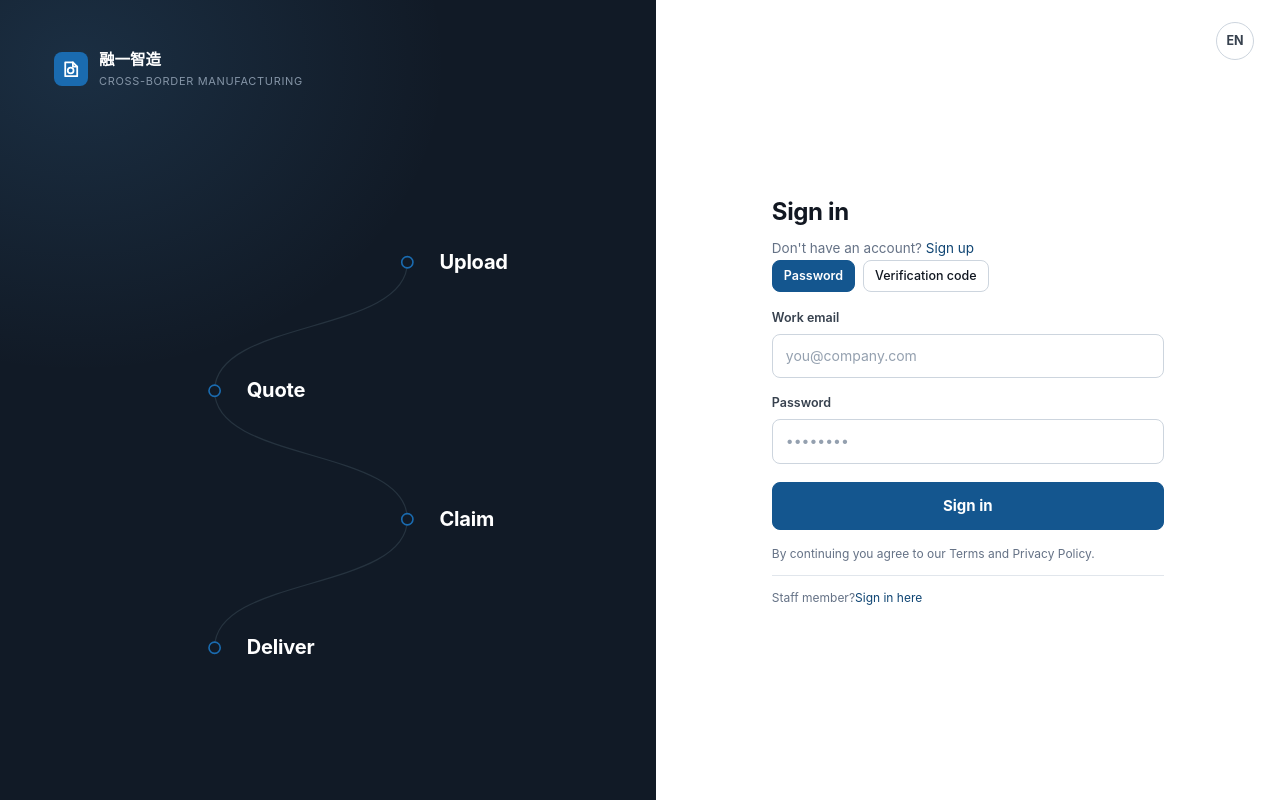
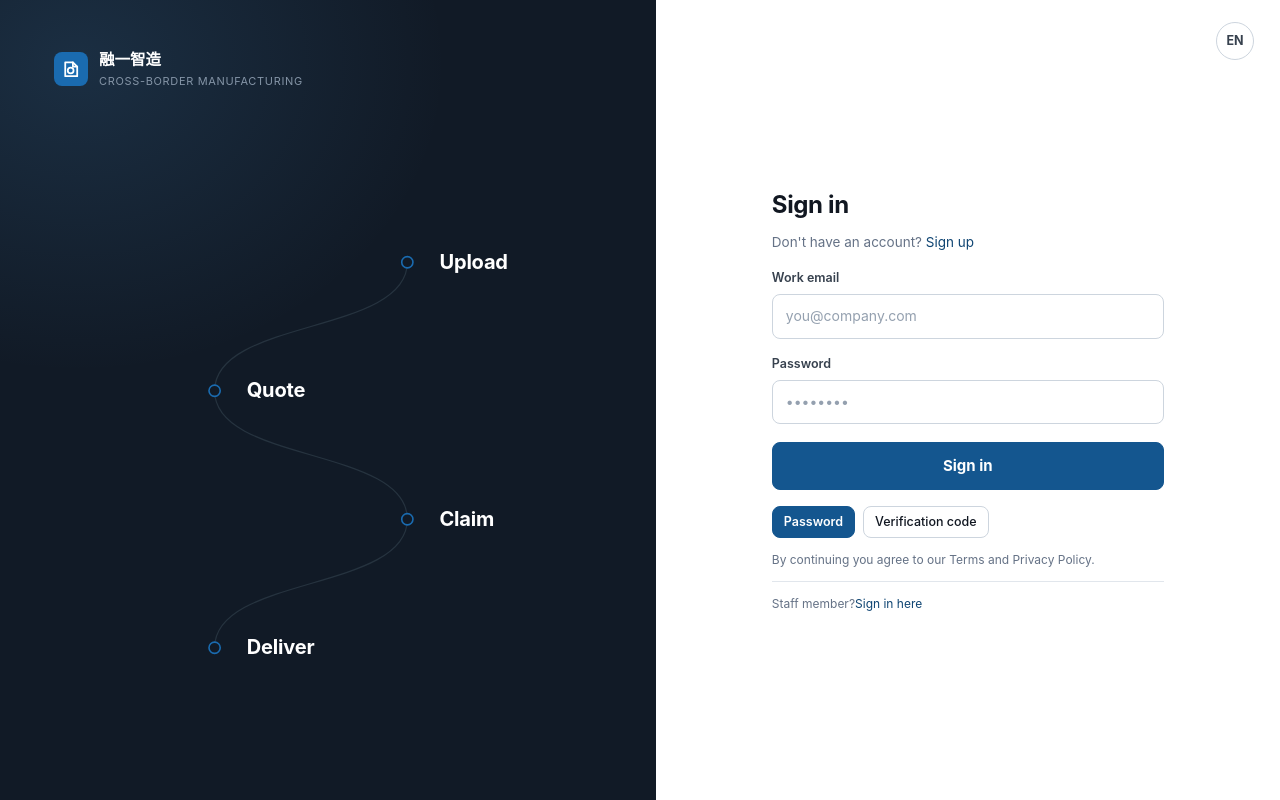
Before and after one commit to yubeining/yuhao_website, a React (Vite) app in the folder portal/: page /auth/signin in a window 1280 px wide. Built offline with nearby package versions, Linux system fonts and the light colour scheme.

Commit message:
#0, style, [auth] move the sign-in mode switch below the form
The password / verification-code toggle sat above the email field, so the
two controls competed with the form itself. It now sits under the submit
button, which is where switching the sign-in method is usually expected.

```diff
--- a/portal/src/pages/auth/SignInPage.tsx
+++ b/portal/src/pages/auth/SignInPage.tsx
@@ -139,18 +139,6 @@ export function SignInPage() {
                         {c.sub}<Link to="/auth/register">{c.subA}</Link>
                     </div>
 
-                    {/* 两种登录方式并列，默认密码（老用户照旧），验证码是新增的 */}
-                    <div style={{ display: 'flex', gap: 8, marginBottom: 16 }}>
-                        <button type="button" className={`btn sm${mode === 'password' ? ' pri' : ''}`}
-                            onClick={() => { setMode('password'); setErr(null); setNeedsRegistration(false) }}>
-                            {c.modePassword}
-                        </button>
-                        <button type="button" className={`btn sm${mode === 'code' ? ' pri' : ''}`}
-                            onClick={() => { setMode('code'); setErr(null) }}>
-                            {c.modeCode}
-                        </button>
-                    </div>
-
                     {mode === 'password' ? (
                         <>
                             <Field label={c.email}>
@@ -203,7 +191,19 @@ export function SignInPage() {
                         </>
                     )}
 
-                    <div className="fnote">{c.note}</div>
+                    {/* 两种登录方式并列，默认密码（老用户照旧），验证码是新增的。放在表单下面，不打断输入 */}
+                    <div style={{ display: 'flex', gap: 8, marginTop: 16 }}>
+                        <button type="button" className={`btn sm${mode === 'password' ? ' pri' : ''}`}
+                            onClick={() => { setMode('password'); setErr(null); setNeedsRegistration(false) }}>
+                            {c.modePassword}
+                        </button>
+                        <button type="button" className={`btn sm${mode === 'code' ? ' pri' : ''}`}
+                            onClick={() => { setMode('code'); setErr(null) }}>
+                            {c.modeCode}
+                        </button>
+                    </div>
+
+                    <div className="fnote" style={{ marginTop: 12 }}>{c.note}</div>
                     <div className="fnote" style={{ borderTop: '1px solid var(--line)', paddingTop: 12, marginTop: 12 }}>
                         {c.staffPrompt}<Link to="/auth/internal/signin">{c.staffLink}</Link>
                     </div>
```
